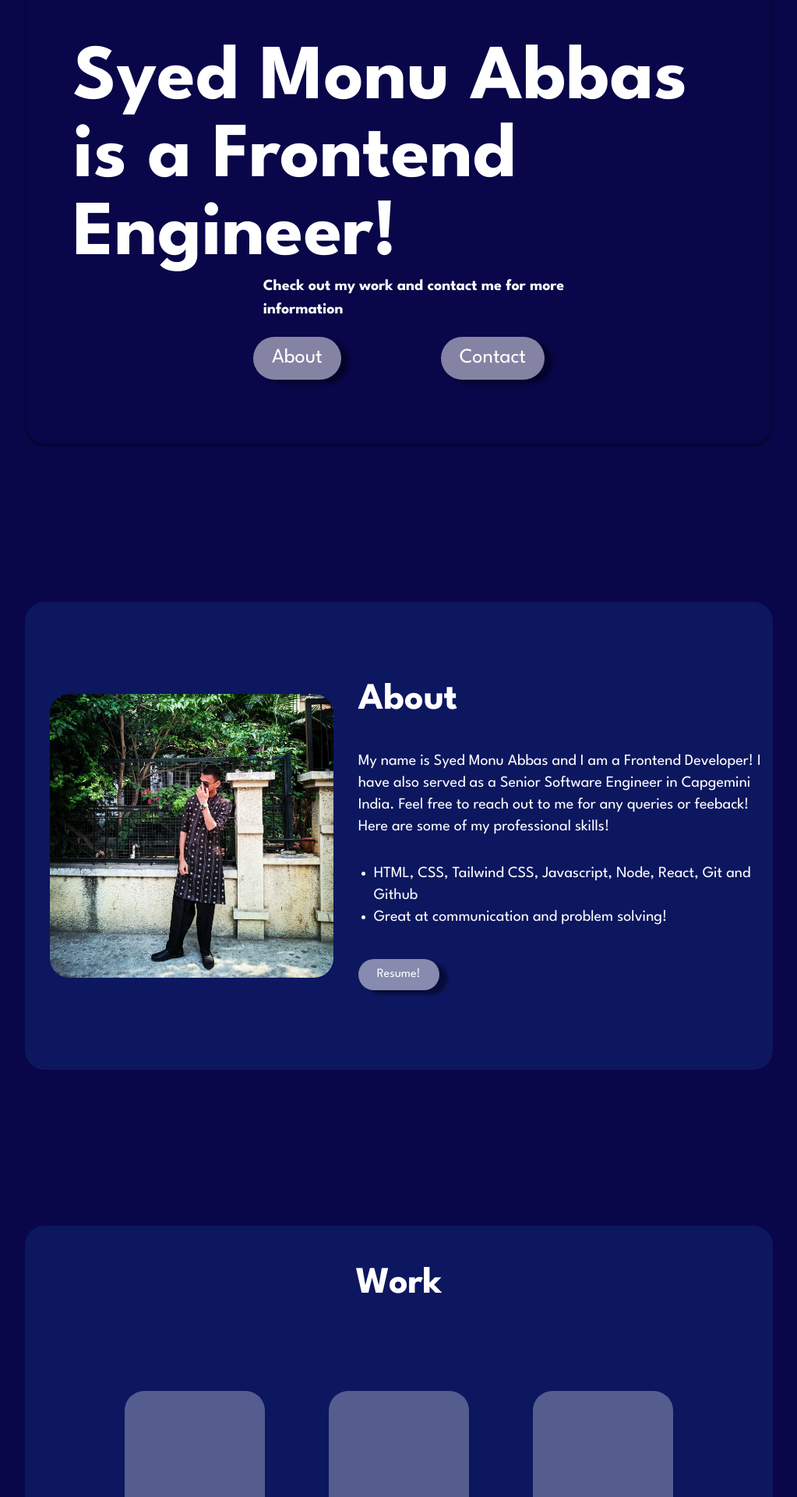
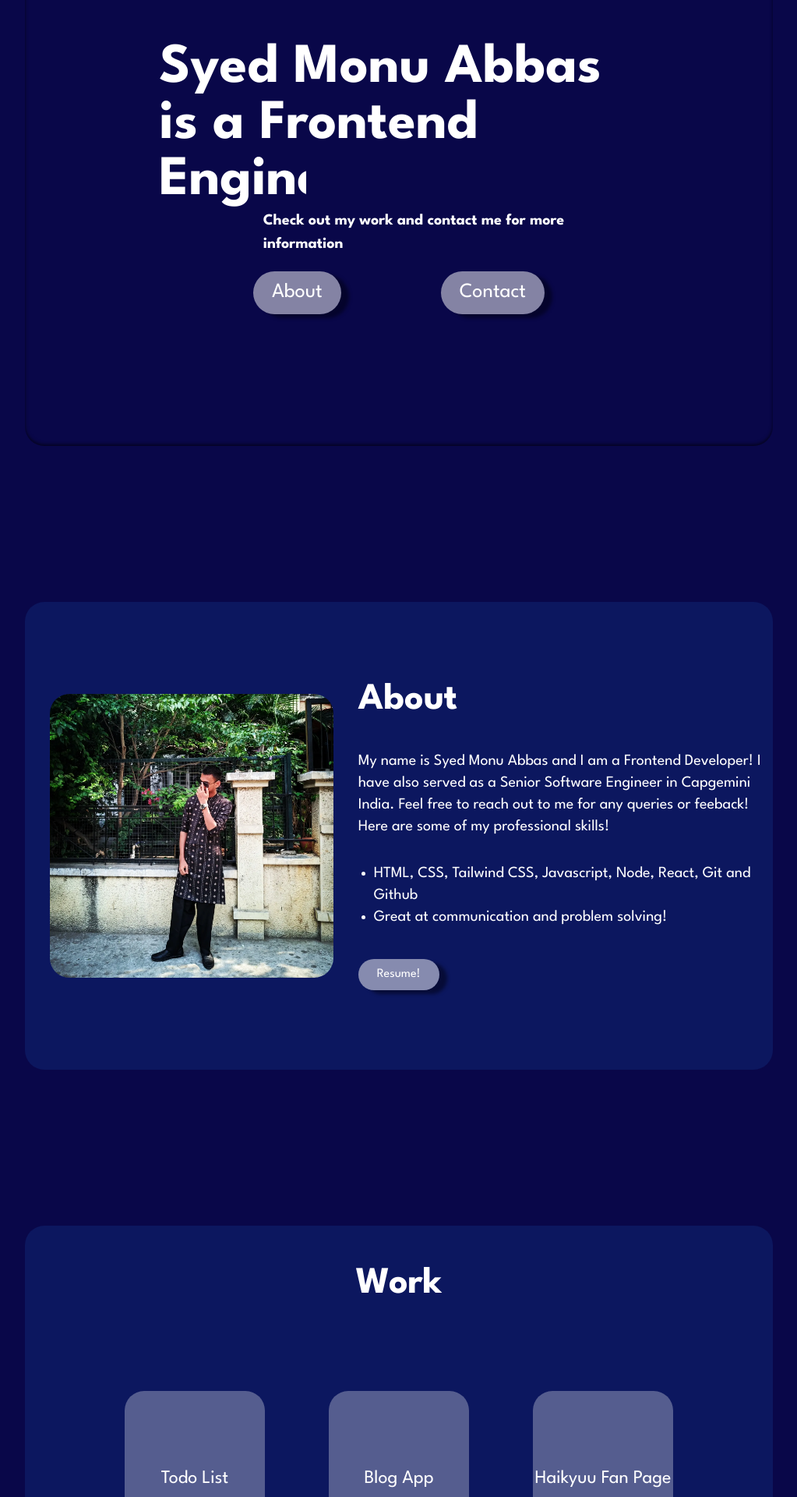
Before and after one commit to SMARTRON7/Portfolio-Website, a React (Vite) app in the folder My_Portfolio/: page /home in a window 1280 px wide. Shown: the part 180-2100 px from the top of the page at 78% size, without its empty margins (128-1151 px from the left). Built offline with nearby package versions, Linux system fonts and the light colour scheme.

Commit message:
Initial build complete

```diff
--- a/My_Portfolio/package.json
+++ b/My_Portfolio/package.json
@@ -13,8 +13,10 @@
     "@reduxjs/toolkit": "^2.2.7",
     "appwrite": "^15.0.0",
     "lucide-react": "^0.428.0",
+    "ngrok": "^5.0.0-beta.2",
     "react": "^18.3.1",
     "react-dom": "^18.3.1",
+    "react-hook-form": "^7.52.2",
     "react-icons": "^5.3.0",
     "react-router-dom": "^6.26.1",
     "react-scroll": "^1.9.0"
--- a/My_Portfolio/src/appwrite/config.js
+++ b/My_Portfolio/src/appwrite/config.js
@@ -14,7 +14,7 @@ export class Service {
 
     }
 
-    async createPost({ Name, slug, Email, Feebdack, userId, Phone }) {
+    async createPost({ Name, slug, Email, Feedback, Phone }) {
         try {
             return await this.databases.createDocument(
                 conf.appwriteDatabaseId,
@@ -23,8 +23,7 @@ export class Service {
                 {
                     Name,
                     Email,
-                    Feebdack,
-                    userId,
+                    Feedback,
                     Phone
                 }
             )
@@ -34,3 +33,5 @@ export class Service {
     }
 
 }
+const service = new Service()
+export default service
--- a/My_Portfolio/src/components/index.js
+++ b/My_Portfolio/src/components/index.js
@@ -2,6 +2,7 @@ import Container from "./Container/Container";
 import Header from "./Header/Header"
 import Footer from "./Footer/Footer"
 import Logo from "./Logo"
+
 
 export {
     Container,
--- a/My_Portfolio/src/index.css
+++ b/My_Portfolio/src/index.css
@@ -1,3 +1,40 @@
+/* src/index.css */
+
 @tailwind base;
 @tailwind components;
 @tailwind utilities;
+
+@keyframes typing {
+    from {
+        width: 0;
+    }
+
+    to {
+        width: 100%;
+    }
+}
+
+.typing-effect {
+    @apply overflow-hidden whitespace-nowrap;
+    border-right: none;
+    /* Remove cursor effect */
+}
+
+.paragraph-1 {
+    animation: typing 2s steps(30, end) 0s 1 normal both;
+    /* Faster and smoother typing */
+}
+
+.paragraph-2 {
+    animation: typing 2s steps(30, end) 2s 1 normal both;
+    /* Adjusted delay for sequence */
+}
+
+.paragraph-3 {
+    animation: typing 2s steps(30, end) 4s 1 normal both;
+    /* Adjusted delay for sequence */
+}
+
+.scroll-smooth {
+    scroll-behavior: smooth;
+}
--- a/My_Portfolio/src/pages/Home.jsx
+++ b/My_Portfolio/src/pages/Home.jsx
@@ -2,24 +2,46 @@ import React from 'react'
 import { Link, useNavigate } from 'react-router-dom'
 import { Link as Scroll } from 'react-scroll'
 import Profile from '../Image/Profile.webp'
-
+import { useEffect, useState } from 'react'
 
 function Home() {
+
+    const [fadeIn, setFadeIn] = useState(false);
+
+    useEffect(() => {
+        // Trigger the fade-in effect when the component is mounted
+        setFadeIn(true);
+    }, []);
+
     const navigate = useNavigate()
+    const repos = [
+        {
+            name: "Todo List",
+            url: "https://github.com/SMARTRON7/React_Learning/tree/main/reduxToolkitTodo"
+        },
+        {
+            name: "Blog App",
+            url: "https://github.com/SMARTRON7/Blog-React-Project"
+        },
+        {
+            name: "Haikyuu Fan Page",
+            url: "https://github.com/SMARTRON7/Haikyuu-Tailwind-Test"
+        },
+    ]
 
 
     return (
-        <div>
+        <div className={`transition-opacity duration-1000 ${fadeIn ? 'opacity-100' : 'opacity-0'}`}>
             <div className='mt-10 w-full h-screen flex items-center justify-center' id='home'>
                 <div className='w-3/4 h-3/4 shadow-[inset_0_-2px_4px_rgba(0,0,0,0.6)] rounded-[25px] md:space-y-0 space-y-10 md:p-0 p-2'>
-                    <div className='grid items-center justify-center pr-[5%] pt-20'>
-                        <p className='text-white font-spartan text-5xl md:text-8xl font-bold'>Syed Monu Abbas</p>
-                        <p className='text-white font-spartan text-5xl md:text-8xl font-bold'>is a Frontend</p>
-                        <p className='text-white font-spartan text-5xl md:text-8xl font-bold'>Engineer!</p>
+                    <div className=' grid items-center justify-start md:justify-center pr-[5%] pt-20 shrink-0'>
+                        <p className='text-white font-spartan text-3xl md:text-7xl font-bold typing-effect paragraph-1'>Syed Monu Abbas</p>
+                        <p className='text-white font-spartan text-3xl md:text-7xl font-bold typing-effect paragraph-2'>is a Frontend</p>
+                        <p className='text-white font-spartan text-3xl md:text-7xl font-bold typing-effect paragraph-3'>Engineer!</p>
                     </div>
-                    <div className='grid justify-end pr-[27.9%]'>
-                        <p className='text-white font-spartan text-[20px] font-semibold'>Check out my work and contact me for more</p>
-                        <p className='text-white font-spartan text-[20px] font-semibold'>information</p>
+                    <div className='grid justify-start md:justify-end pr-[27.9%]'>
+                        <p className='text-white font-spartan text-[15px] md:text-[20px] font-semibold'>Check out my work and contact me for more</p>
+                        <p className='text-white font-spartan text-[15px] md:text-[20px] font-semibold'>information</p>
                     </div>
                     <div className=' bg-opacity-40 pt-5 flex items-center justify-center text-white font-spartan font-light text-[20px] md:text-[26.26px] space-x-[20%] md:space-x-32'>
                         <Scroll
@@ -83,12 +105,14 @@ function Home() {
                     <div className='w-full h-full flex flex-col items-center justify-center'>
                         <div className=' h-fit flex flex-wrap justify-center text-white font-spartan font-bold text-2xl md:text-5xl'>Work</div>
                         <div className=' w-3/4 h-3/4 flex md:flex-row flex-col items-center justify-between overflow-auto'>
-                            <div className=' bg-white bg-opacity-30 md:w-1/4 w-1/2 h-1/2 m-2 rounded-[25px]'>
-                            </div>
-                            <div className='bg-white bg-opacity-30 md:w-1/4 w-1/2 h-1/2 m-2 rounded-[25px]'>
-                            </div>
-                            <div className='bg-white bg-opacity-30 md:w-1/4 w-1/2 h-1/2 m-2 rounded-[25px]'>
-                            </div>
+                            {repos.map((item) =>
+                                <div key={item.name} className=' bg-white bg-opacity-30 md:w-1/4 w-1/2 h-1/2 m-2 rounded-[25px] flex items-center justify-center text-white font-spartan
+                                                                    md:text-2xl text-lg transition-transform transform hover:scale-105 hover:shadow-lg'>
+                                    <Link to={item.url}>
+                                        {item.name}
+                                    </Link>
+                                </div>
+                            )}
                         </div>
                     </div>
                 </div>
--- a/My_Portfolio/tailwind.config.js
+++ b/My_Portfolio/tailwind.config.js
@@ -22,6 +22,19 @@ export default {
       backgroundImage: {
         'hero-pattern': "url('/src/Image/Feedback.jpg')",
       },
+      keyframes: {
+        typing: {
+          '0%': { width: '0' },
+          '100%': { width: '100%' },
+        },
+        blink: {
+          '0%, 100%': { borderColor: 'transparent' },
+          '50%': { borderColor: 'black' },
+        },
+      },
+      animation: {
+        typing: 'typing 4s steps(40, end) 1s 1 normal both, blink 500ms steps(40, end) infinite',
+      }
     },
   },
   plugins: [],
```
Also changed, not shown: My_Portfolio/src/pages/Contact.jsx (+72 -9 lines), 2 other files (tests, documents, lock files or other folders).
